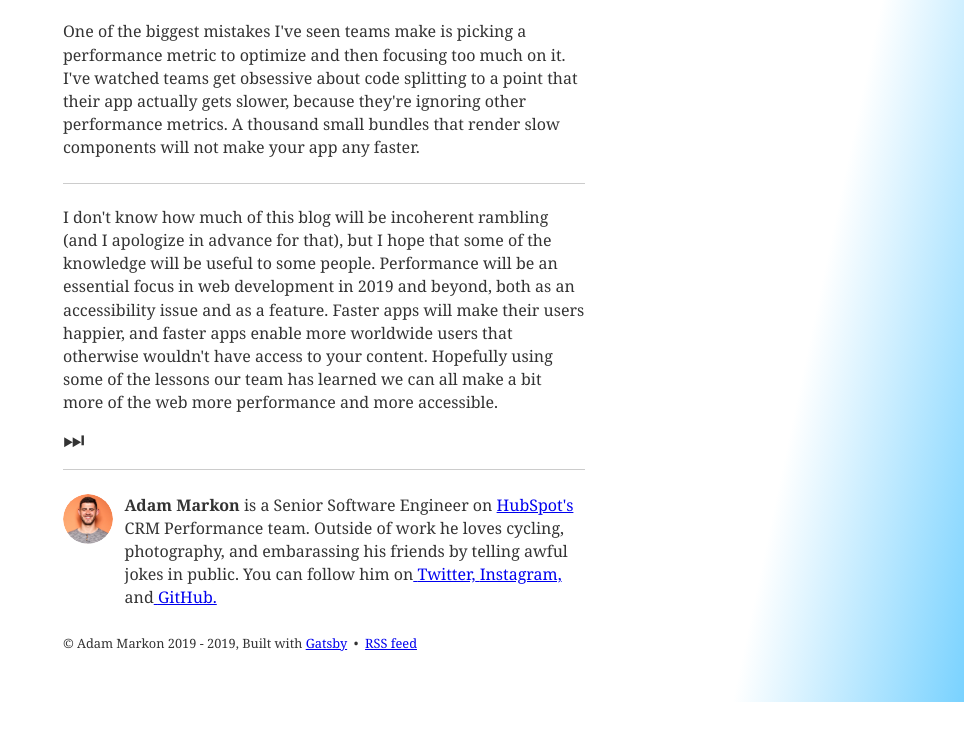
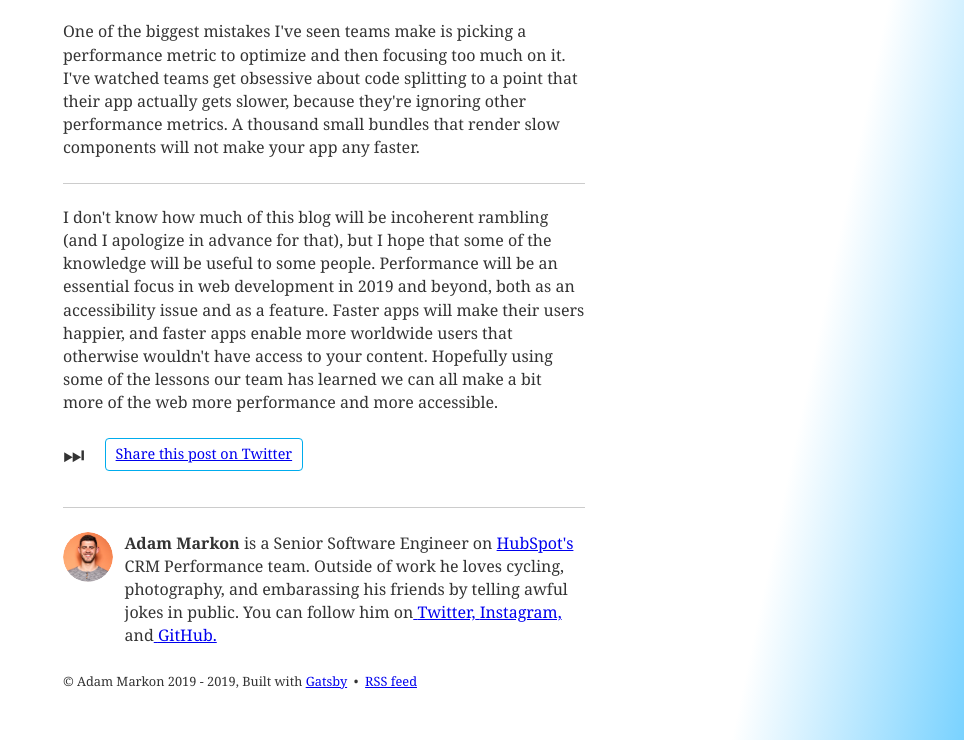
Before and after one commit to aem/perf-markon-codes, a Gatsby site: page /reframing-performance/ in a window 1280 px wide. Shown: the part 2349-3089 px from the top of the page, without its empty margins (316-1280 px from the left). Before the commit the page ends 3051 px from the top, so only its background shows below. Built offline with nearby package versions, Linux system fonts and the light colour scheme; Gatsby itself is replaced by a stand-in of ours; some packages are replaced by stand-ins of ours; a small style sheet from the web is missing; what typography-theme-stow-lake would draw is missing.

Commit message:
add tweet this button

```diff
--- a/src/templates/blog-post.js
+++ b/src/templates/blog-post.js
@@ -19,7 +19,29 @@ const Tags = styled.p`
   font-style: italic;
 `;
 
+const TweetButton = styled.a`
+  display: inline-block;
+  border-radius: 4px;
+  border: 1px solid #00aced;
+  padding: 5px 10px;
+  margin: 20px;
+  font-size: 0.9rem;
+  position: relative;
+  top: -4px;
+  transition: background-color 0.3s;
+  transition: color 0.3s;
+
+  &:hover {
+    background-color: #00aced;
+    color: #ffffff;
+  }
+`;
+
 class BlogPostTemplate extends React.Component {
+  getTweet = () => {
+    return `"${this.props.data.markdownRemark.frontmatter.title}" by @amarkon88 https://perf.markon.codes${this.props.pageContext.slug}`;
+  };
+
   render() {
     const post = this.props.data.markdownRemark;
     const siteTitle = this.props.data.site.siteMetadata.title;
@@ -58,7 +80,18 @@ class BlogPostTemplate extends React.Component {
           {post.frontmatter.date}
         </p>
         <div dangerouslySetInnerHTML={{ __html: post.html }} />
-        <EndOfStory>⏭</EndOfStory>
+        <EndOfStory>
+          ⏭
+          <TweetButton
+            href={`https://twitter.com/home?status=${encodeURI(
+              this.getTweet()
+            )}`}
+            target="_blank"
+            rel="noopener nofollow noreferrer"
+          >
+            Share this post on Twitter
+          </TweetButton>
+        </EndOfStory>
         <hr
           style={{
             marginBottom: rhythm(1),
--- a/src/utils/typography.js
+++ b/src/utils/typography.js
@@ -1,23 +1,27 @@
-import Typography from "typography"
-import Theme from "typography-theme-stow-lake"
+import Typography from 'typography';
+import Theme from 'typography-theme-stow-lake';
 
 Theme.overrideThemeStyles = () => {
   return {
-    "a.gatsby-resp-image-link": {
+    'a.gatsby-resp-image-link': {
       boxShadow: `none`,
     },
-  }
-}
+    blockquote: {
+      fontStyle: 'italic',
+      borderColor: 'rgba(114,211,225, 1)',
+    },
+  };
+};
 
-delete Theme.googleFonts
+delete Theme.googleFonts;
 
-const typography = new Typography(Theme)
+const typography = new Typography(Theme);
 
 // Hot reload typography in development.
 if (process.env.NODE_ENV !== `production`) {
-  typography.injectStyles()
+  typography.injectStyles();
 }
 
-export default typography
-export const rhythm = typography.rhythm
-export const scale = typography.scale
+export default typography;
+export const rhythm = typography.rhythm;
+export const scale = typography.scale;
```
